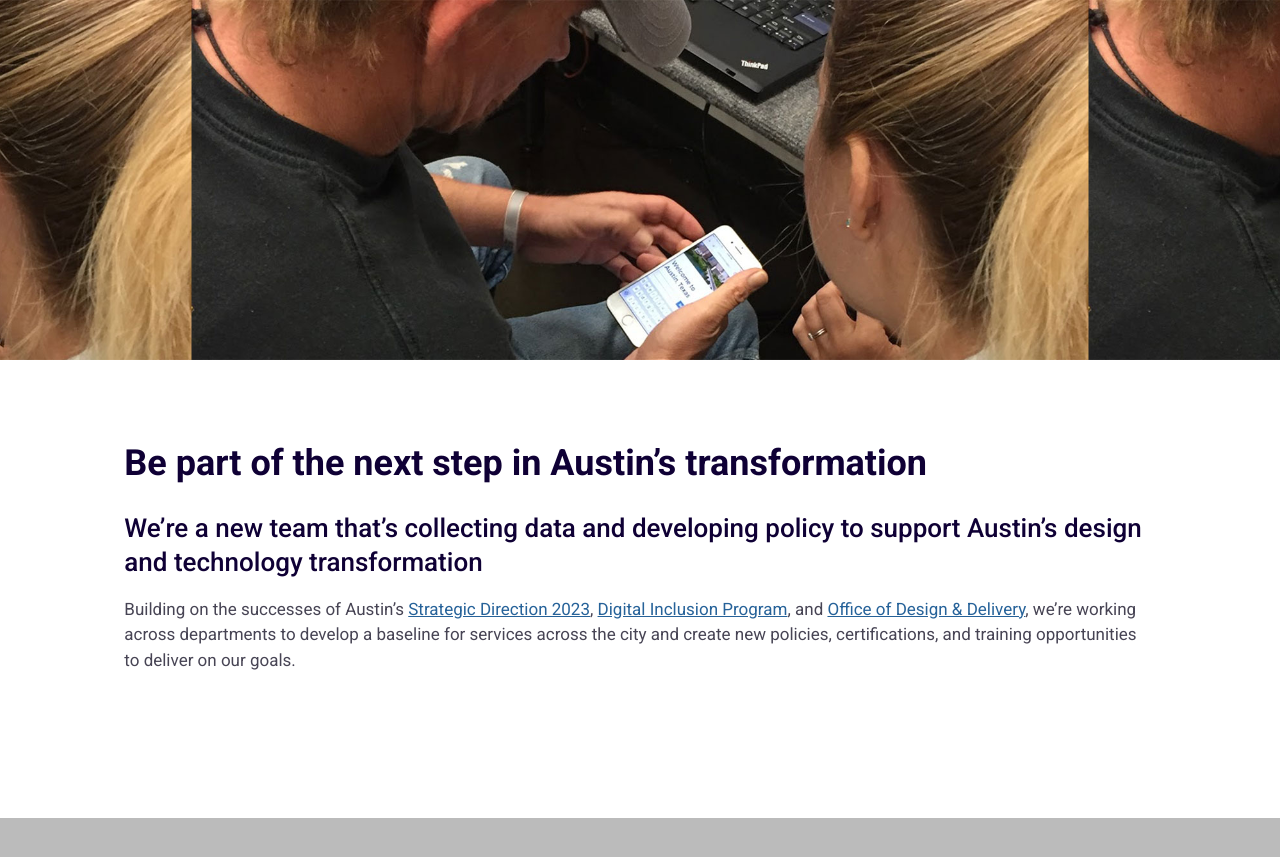
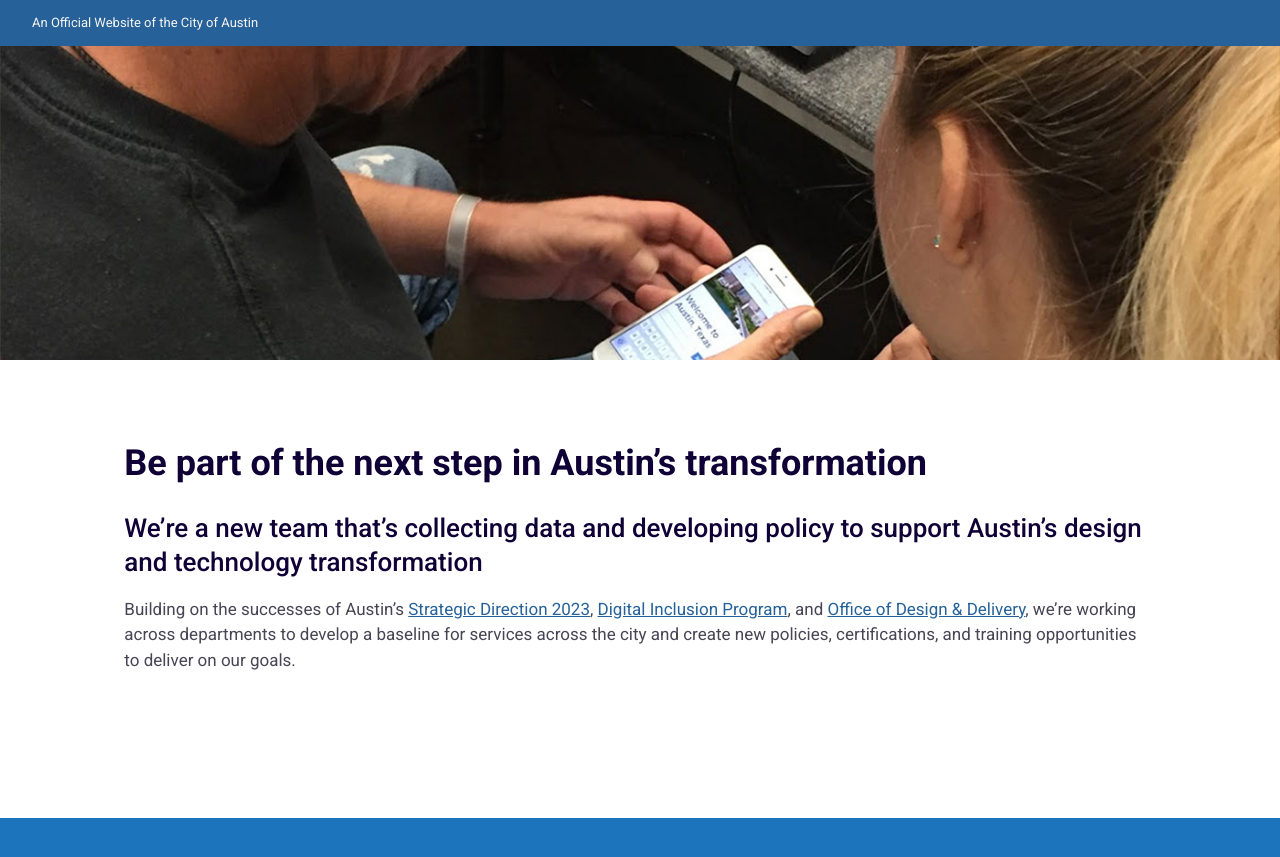
Before and after one commit to cityofaustin/policy-team, a Jekyll site: the page built from index.md, in a window 1280 px wide and 900 px high. Shown: the top 857 px of the window. Built offline with Jekyll 4.4.1, drawn with Linux system fonts in a browser that asks for light colours; comment, search, counter and statistics services are not loaded.

Commit message:
add pre-header, change backgrounds to back to blue

```diff
--- a/_includes/header.html
+++ b/_includes/header.html
@@ -1,4 +1,4 @@
-<!-- <header class="pre-header">
+<header class="pre-header">
 
 
 
@@ -7,8 +7,8 @@
 
 
       <div class="no-logo start-xs col-xs">
-        <p>A partnership between the City of Austin and US Conference of Mayors</p>
+        <p>An Official Website of the City of Austin</p>
       </div>
   </div>
 
-</header> -->
+</header>
--- a/assets/stylesheets/zilker/sections.scss
+++ b/assets/stylesheets/zilker/sections.scss
@@ -1,7 +1,7 @@
 section {}
 .page-photo-header {
   background: url('../img/home.jpg') repeat center;
-  background-size: contain;
+  background-size: cover;
   height: 40vh;
   max-height: 400px;
   background-color: #487299;
@@ -46,7 +46,8 @@ section {}
 
 .gray-back,
 section.gray-back {
-  background: #bbb;
+  background: #1C75BC;
+  color: #fff;
 }
 
 
```
